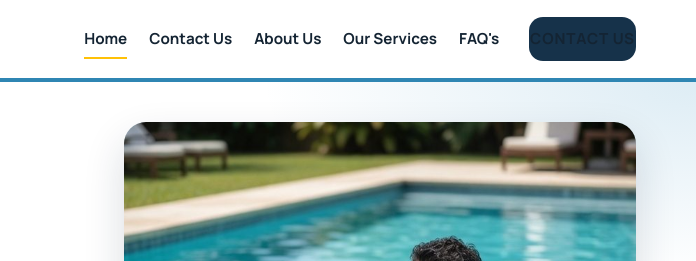
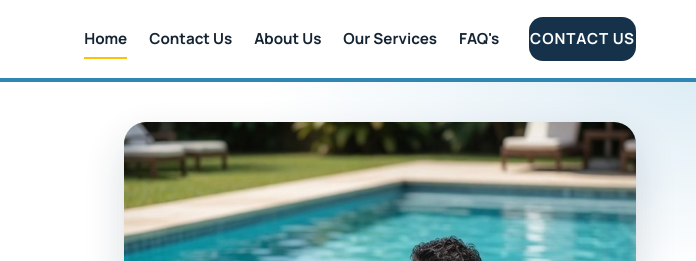
Before and after one commit to pradomanuel95/blueoperator-preview, a plain HTML site: page index.html in a window 1280 px wide. Shown: the top 261 px of the page, 584-1280 px from the left. Drawn offline with Linux system fonts and the light colour scheme.

Commit message:
White text on menu Contact Us button

```diff
--- a/css/site.css
+++ b/css/site.css
@@ -1240,3 +1240,6 @@ h3 { line-height: 1.25; }
   [data-reveal] { opacity: 1 !important; transform: none !important; }
   .sticky-contact, .nav-burger { display: none !important; }
 }
+
+/* menu Contact Us button: white text on navy */
+.site-nav a.btn.nav-cta, .site-nav a.btn.nav-cta:visited, .site-nav a.btn.nav-cta:hover { color: #fff !important; }
```
